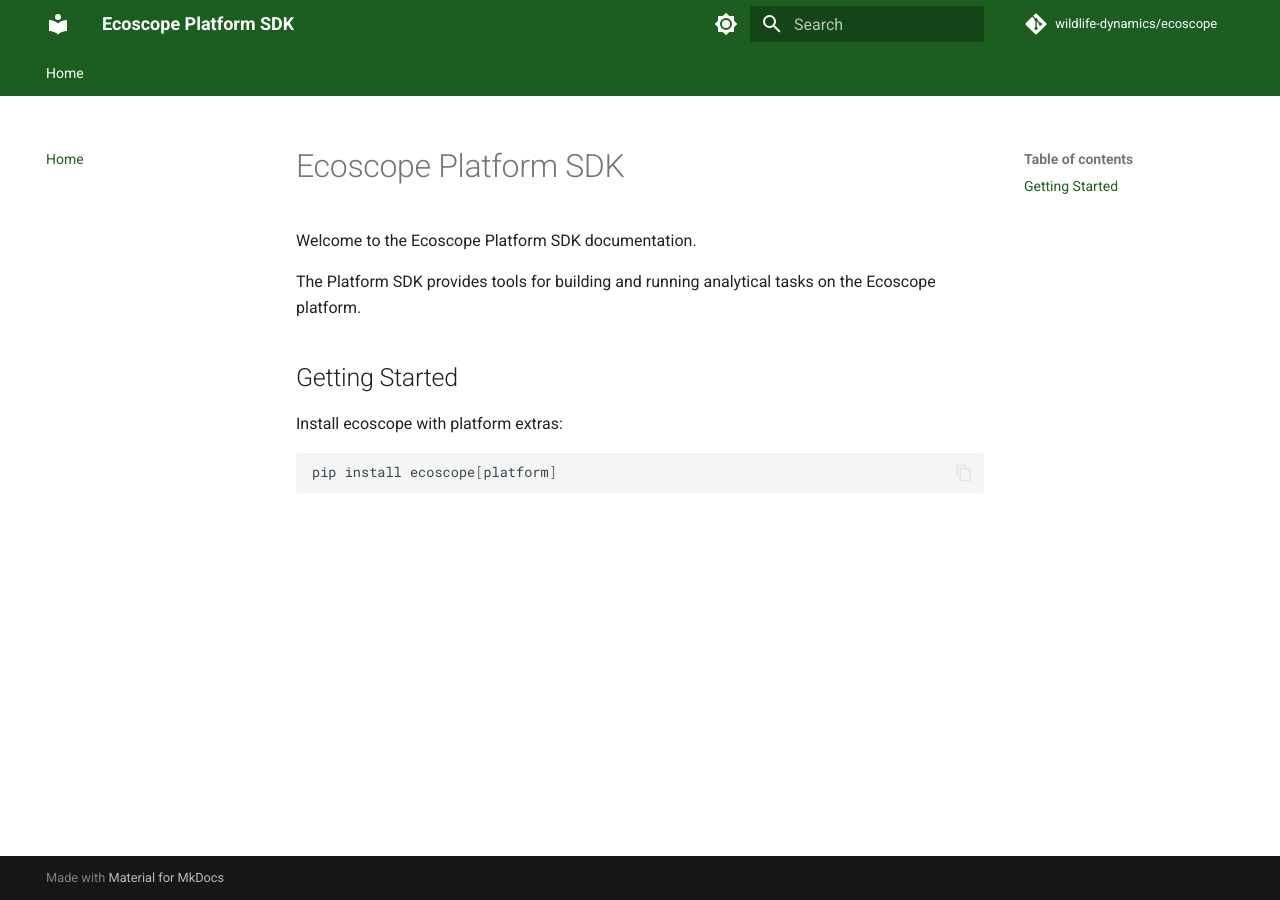
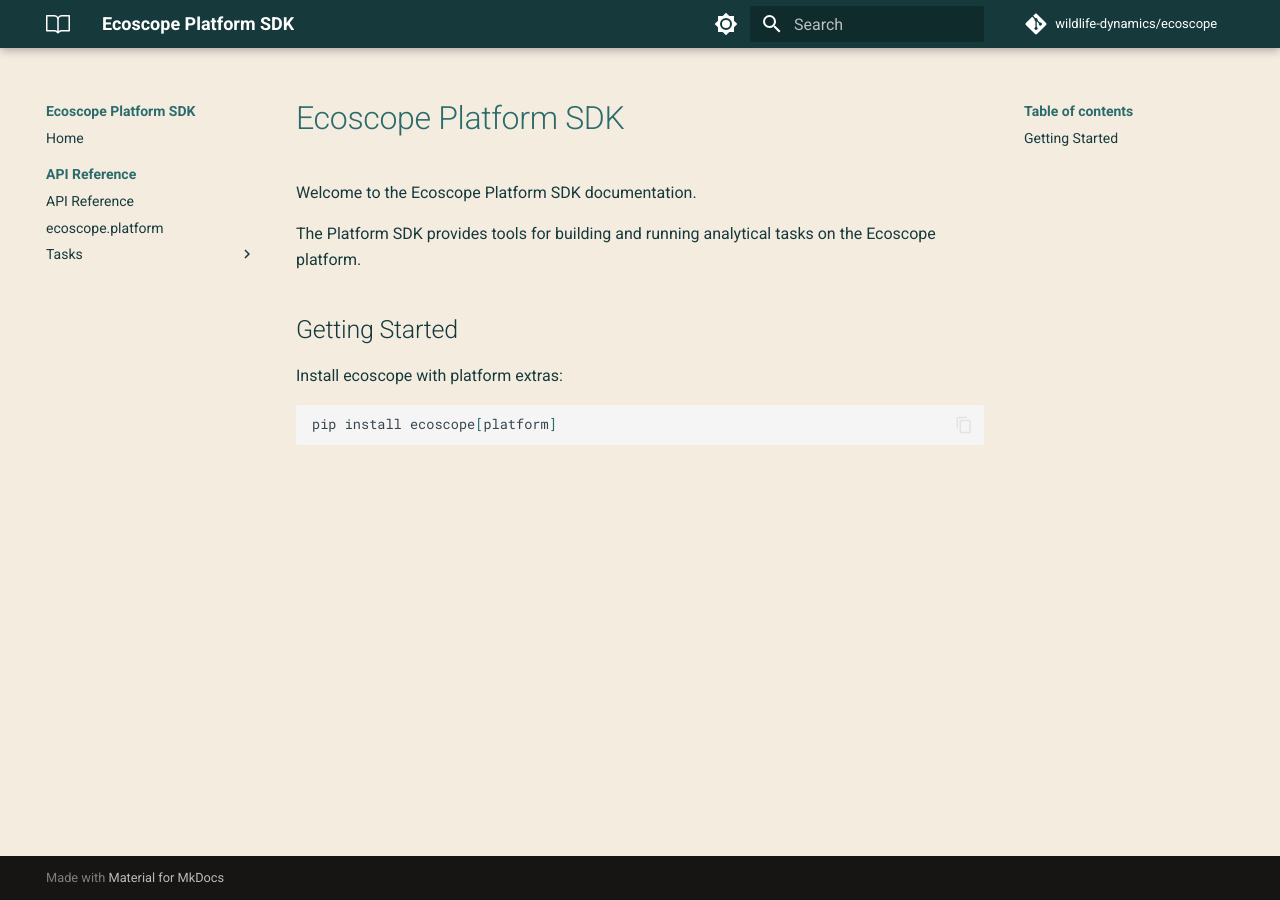
Before and after one commit to wildlife-dynamics/ecoscope, an MkDocs documentation site: the page built from doc/platform-sdk/content/index.md, in a window 1280 px wide. Built offline with MkDocs 1.6.1 and Material for MkDocs 9.7.7, drawn with Linux system fonts in a browser that asks for light colours; comment, search, counter and statistics services are not loaded.

Commit message:
tsk automated changes for task: style-and-apiref

```diff
--- a/doc/platform-sdk/content/stylesheets/extra.css
+++ b/doc/platform-sdk/content/stylesheets/extra.css
@@ -1,13 +1,23 @@
+/* Light mode — Off White + Dark Teal */
 [data-md-color-scheme="default"] {
-  --md-primary-fg-color: #1b5e20;
-  --md-primary-fg-color--light: #4c8c4a;
-  --md-primary-fg-color--dark: #003300;
-  --md-accent-fg-color: #66bb6a;
+  --md-primary-fg-color: #163a3c;
+  --md-primary-fg-color--light: #2a6b6b;
+  --md-primary-fg-color--dark: #0e2a2c;
+  --md-accent-fg-color: #4ecb8d;
+  --md-default-fg-color: #163a3c;
+  --md-default-fg-color--light: #2a6b6b;
+  --md-default-bg-color: #f5ece0;
+  --md-default-bg-color--light: #faf6f0;
 }
 
+/* Dark mode — Dark Teal + Off White/Green */
 [data-md-color-scheme="slate"] {
-  --md-primary-fg-color: #66bb6a;
-  --md-primary-fg-color--light: #98ee99;
-  --md-primary-fg-color--dark: #338a3e;
-  --md-accent-fg-color: #69f0ae;
+  --md-primary-fg-color: #163a3c;
+  --md-primary-fg-color--light: #2a6b6b;
+  --md-primary-fg-color--dark: #0e2a2c;
+  --md-accent-fg-color: #4ecb8d;
+  --md-default-fg-color: #f5ece0;
+  --md-default-fg-color--light: #ddd4c8;
+  --md-default-bg-color: #0e2a2c;
+  --md-default-bg-color--light: #163a3c;
 }
--- a/doc/platform-sdk/mkdocs.yml
+++ b/doc/platform-sdk/mkdocs.yml
@@ -9,36 +9,32 @@ repo_name: wildlife-dynamics/ecoscope
 theme:
   name: material
   favicon: assets/ecoscope-favicon.ico
+  icon:
+    logo: octicons/book-24
   palette:
-    - media: "(prefers-color-scheme: light)"
-      scheme: default
-      primary: custom
-      accent: custom
+    - scheme: default
       toggle:
         icon: material/brightness-7
         name: Switch to dark mode
-    - media: "(prefers-color-scheme: dark)"
-      scheme: slate
-      primary: custom
-      accent: custom
+    - scheme: slate
       toggle:
         icon: material/brightness-4
         name: Switch to light mode
   features:
+    - announce.dismiss
     - content.code.copy
-    - content.code.annotate
-    - navigation.instant
-    - navigation.tracking
-    - navigation.tabs
     - navigation.sections
-    - navigation.expand
-    - navigation.top
-    - search.suggest
-    - search.highlight
-    - toc.follow
 
 plugins:
   - search
+  - mkdocstrings:
+      handlers:
+        python:
+          paths: [../../]
+          options:
+            show_source: true
+            show_root_heading: true
+            members_order: source
 
 markdown_extensions:
   - admonition
@@ -60,3 +56,18 @@ extra_css:
 
 nav:
   - Home: index.md
+  - API Reference:
+    - reference/index.md
+    - ecoscope.platform: reference/platform.md
+    - Tasks:
+      - Analysis: reference/tasks/analysis.md
+      - Config: reference/tasks/config.md
+      - Filter: reference/tasks/filter.md
+      - GroupBy: reference/tasks/groupby.md
+      - IO: reference/tasks/io.md
+      - Preprocessing: reference/tasks/preprocessing.md
+      - Results: reference/tasks/results.md
+      - Skip: reference/tasks/skip.md
+      - Test: reference/tasks/test.md
+      - Transformation: reference/tasks/transformation.md
+      - Warning: reference/tasks/warning.md
--- a/doc/platform-sdk/overrides/main.html
+++ b/doc/platform-sdk/overrides/main.html
@@ -2,6 +2,7 @@
 
 {% block announce %}
   <a href="https://ecoscope.io">
-    Back to Ecoscope docs
+    <img src="{{ 'assets/ecoscope-favicon.ico' | url }}" alt="" style="height: 1em; vertical-align: middle; margin-right: 0.4em;">
+    Building for Ecoscope? Check out the Ecoscope Workflows docs &rarr;
   </a>
 {% endblock %}
--- a/doc/source/conf.py
+++ b/doc/source/conf.py
@@ -57,7 +57,7 @@ master_doc = "index"
 
 autoapi_type = "python"
 autoapi_dirs = ["../../ecoscope"]
-autoapi_ignore = ["*/contrib/*"]
+autoapi_ignore = ["*/contrib/*", "*/platform/*"]
 
 autodoc_typehints = "description"
 
--- a/pyproject.toml
+++ b/pyproject.toml
@@ -70,6 +70,7 @@ platform = [
 ]
 docs = [
   "mkdocs-material>=9.0",
+  "mkdocstrings[python]>=0.24.0",
   "myst-parser",
   "nbsphinx",
   "pydata-sphinx-theme",
```
Also changed, not shown: doc/platform-sdk/content/reference/index.md (added, +6 -0 lines), doc/platform-sdk/content/reference/platform.md (added, +5 -0 lines), doc/platform-sdk/content/reference/tasks/analysis.md (added, +3 -0 lines), doc/platform-sdk/content/reference/tasks/config.md (added, +3 -0 lines), doc/platform-sdk/content/reference/tasks/filter.md (added, +3 -0 lines), doc/platform-sdk/content/reference/tasks/groupby.md (added, +3 -0 lines), doc/platform-sdk/content/reference/tasks/io.md (added, +3 -0 lines), doc/platform-sdk/content/reference/tasks/preprocessing.md (added, +3 -0 lines), doc/platform-sdk/content/reference/tasks/results.md (added, +3 -0 lines), doc/platform-sdk/content/reference/tasks/skip.md (added, +3 -0 lines), doc/platform-sdk/content/reference/tasks/test.md (added, +3 -0 lines), doc/platform-sdk/content/reference/tasks/transformation.md (added, +3 -0 lines), doc/platform-sdk/content/reference/tasks/warning.md (added, +3 -0 lines).
